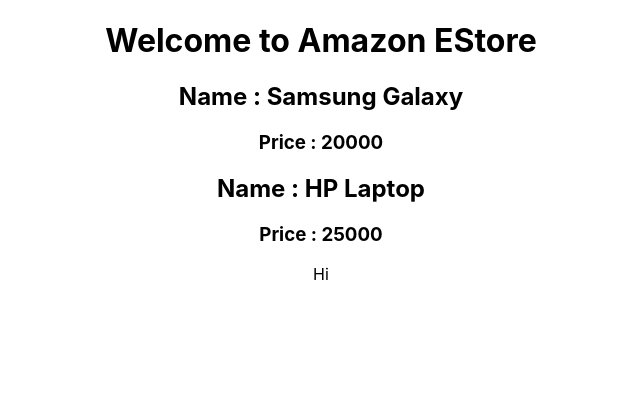
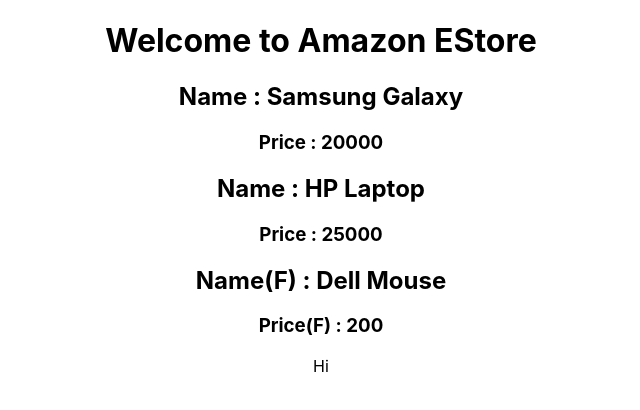
Before and after one commit to aw1app/sl-cis-jfsd, a React (Create React App) app in the folder PHASE1/REACT/my-app2/: page / in a window 1280 px wide. Shown: the top 410 px of the page, without its empty margins (319-959 px from the left). Built offline with nearby package versions, Linux system fonts and the light colour scheme.

Commit message:
react updates

```diff
--- a/PHASE1/REACT/my-app2/src/App.js
+++ b/PHASE1/REACT/my-app2/src/App.js
@@ -2,8 +2,10 @@
 import './App.css';
 import Welcome from './components/Welcome';
 import Product from './components/Product';
+import ProductF from './components/ProductF';
 
-function App() {
+//function App {
+const App = () => {
 
 
   return (
@@ -16,6 +18,8 @@
 
       <Product name="HP Laptop"  price="25000" />
 
+      <ProductF name="Dell Mouse"  price="200" />
+
       <Welcome />
 
     </div>
--- a/PHASE1/REACT/my-app2/src/components/Product.js
+++ b/PHASE1/REACT/my-app2/src/components/Product.js
@@ -17,7 +17,7 @@
     render(){
 
         return (
-            <div>
+            <div style={{'border-width':'2px','border-color':'blue'}}>
             <h2> Name : { this.productName }</h2>
             <h3> Price : { this.productPrice }</h3>
             </div>
--- /dev/null
+++ b/PHASE1/REACT/my-app2/src/components/ProductF.js
@@ -0,0 +1,20 @@
+
+
+const ProductF = (props) => {
+
+   let productName = props.name;
+  let productPrice = props.price ;
+
+
+
+
+    return (
+        <div style={{'border-width':'2px','border-color':'red'}}>
+        <h2> Name(F) : { productName }</h2>
+        <h3> Price(F) : { productPrice }</h3>
+        </div>
+    )
+
+};
+
+export default ProductF;
```
